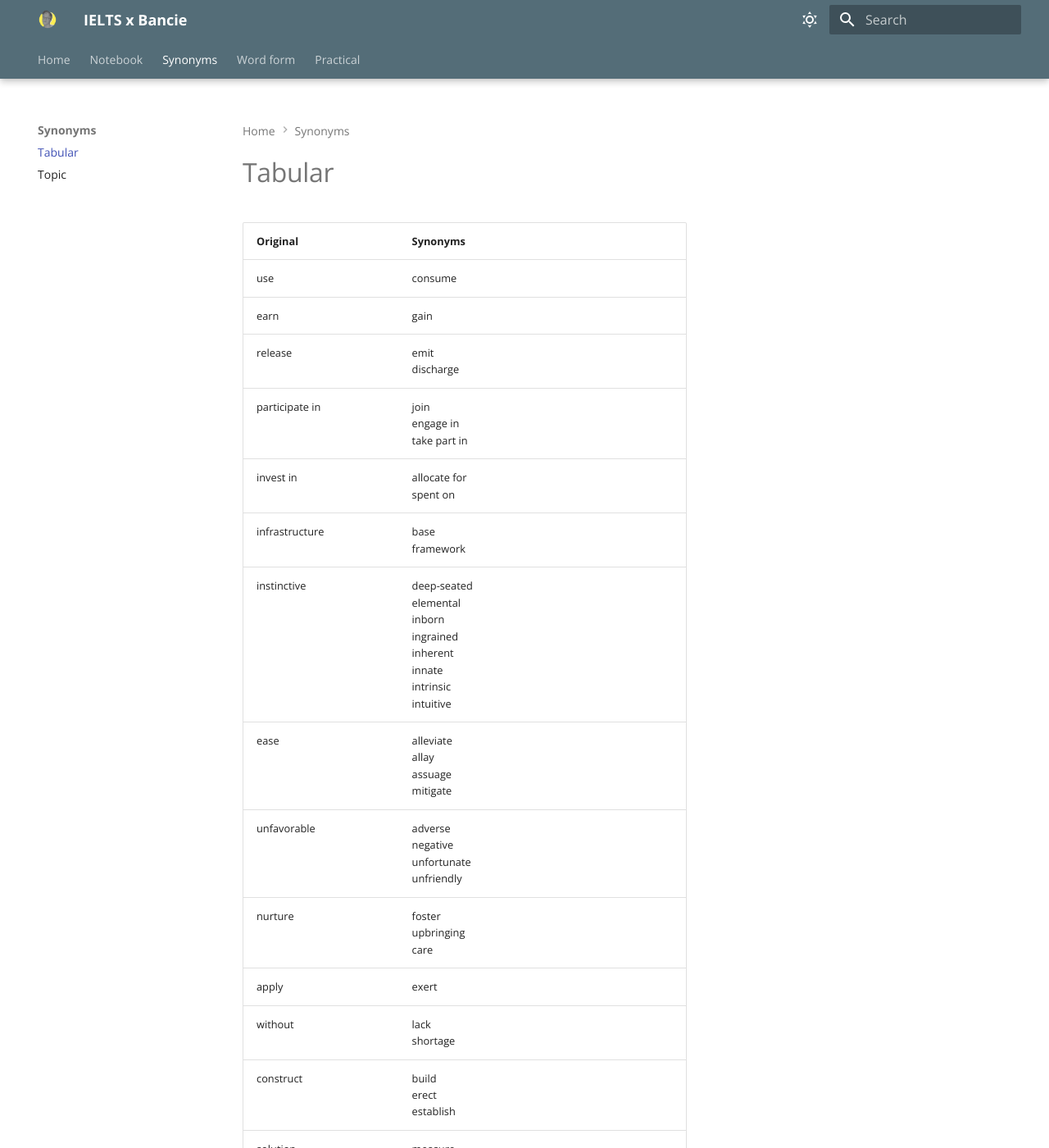
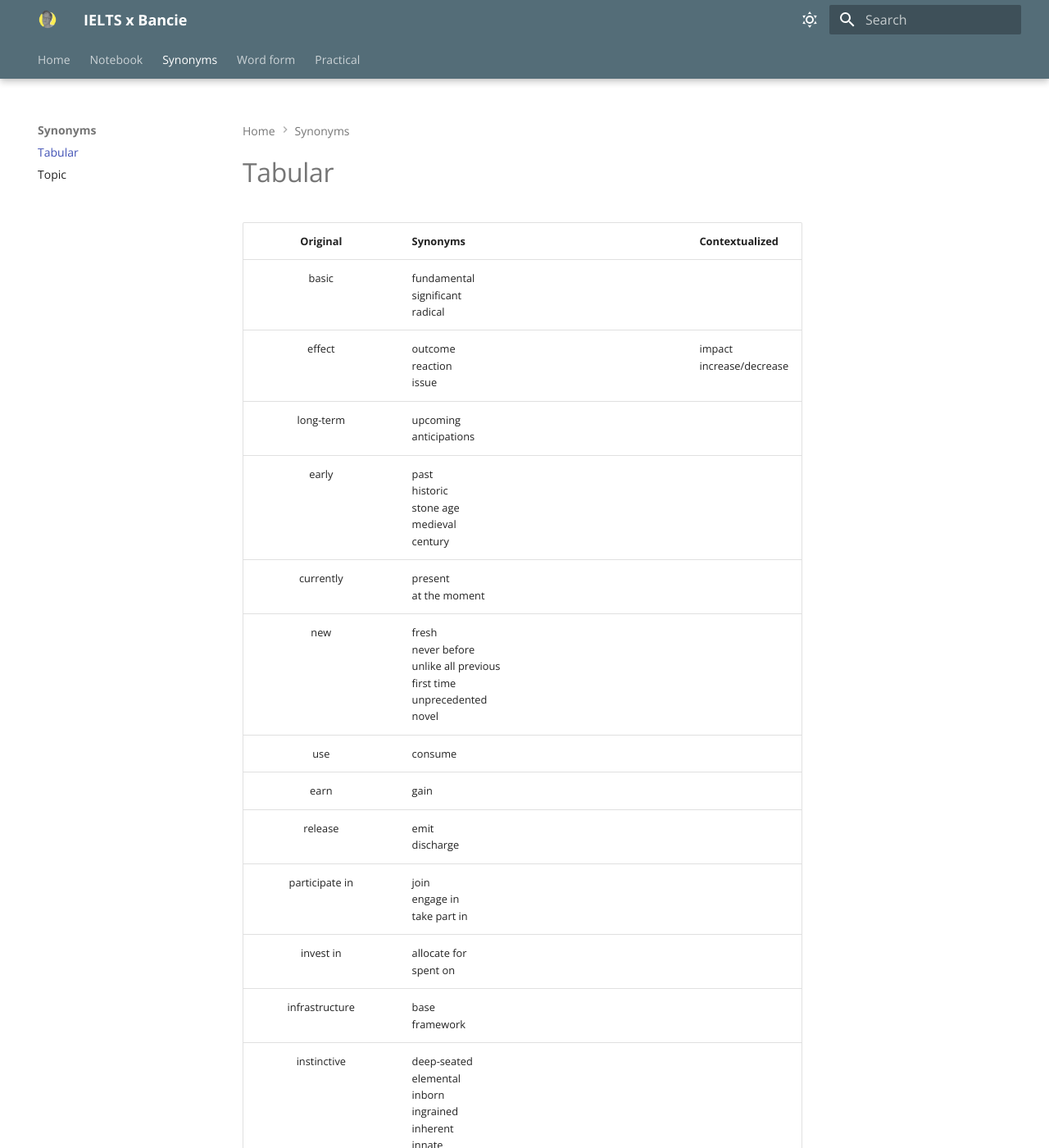
Before and after one commit to S-ROLL/notebook.language, an MkDocs documentation site: the page built from docs/synonymslist.md, in a window 1280 px wide and 1400 px high. Shown: the whole window at 82% size. Built offline with MkDocs 1.6.1 and Material for MkDocs 9.7.7, drawn with Linux system fonts in a browser that asks for light colours; nearby versions of some CDN libraries; library files that are not in the unit come from our copies; some of the changed text lies outside the part shown.

Commit message:
Update synonymslist.md

```diff
--- a/docs/synonymslist.md
+++ b/docs/synonymslist.md
@@ -1,5 +1,11 @@
-| Original | Synonyms |
-| ----------- | ----------- |
+| Original | Synonyms | Contextualized |
+| :-----------: | ----------- | ----------- |
+| basic | fundamental <br/> significant <br/> radical |
+| effect | outcome <br/> reaction <br/> issue| impact <br/> increase/decrease |
+| long-term | upcoming <br/> anticipations |
+| early | past <br/> historic <br/> stone age <br/> medieval <br/> century |
+| currently | present <br/> at the moment |
+| new | fresh <br/> never before <br/> unlike all previous <br/> first time <br/> unprecedented <br/> novel |
 | use | consume |
 | earn | gain |
 | release | emit <br/> discharge |
```
Also changed, not shown: other parts of docs/synonymslist.md (+2 -2 lines).
